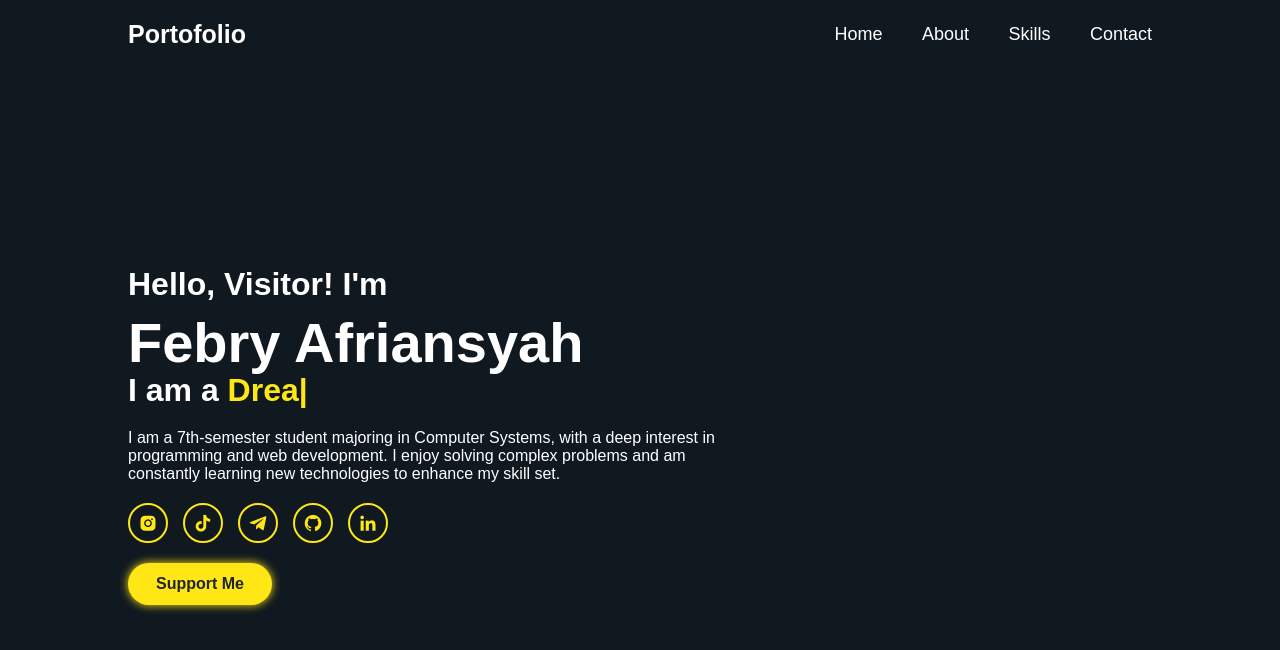
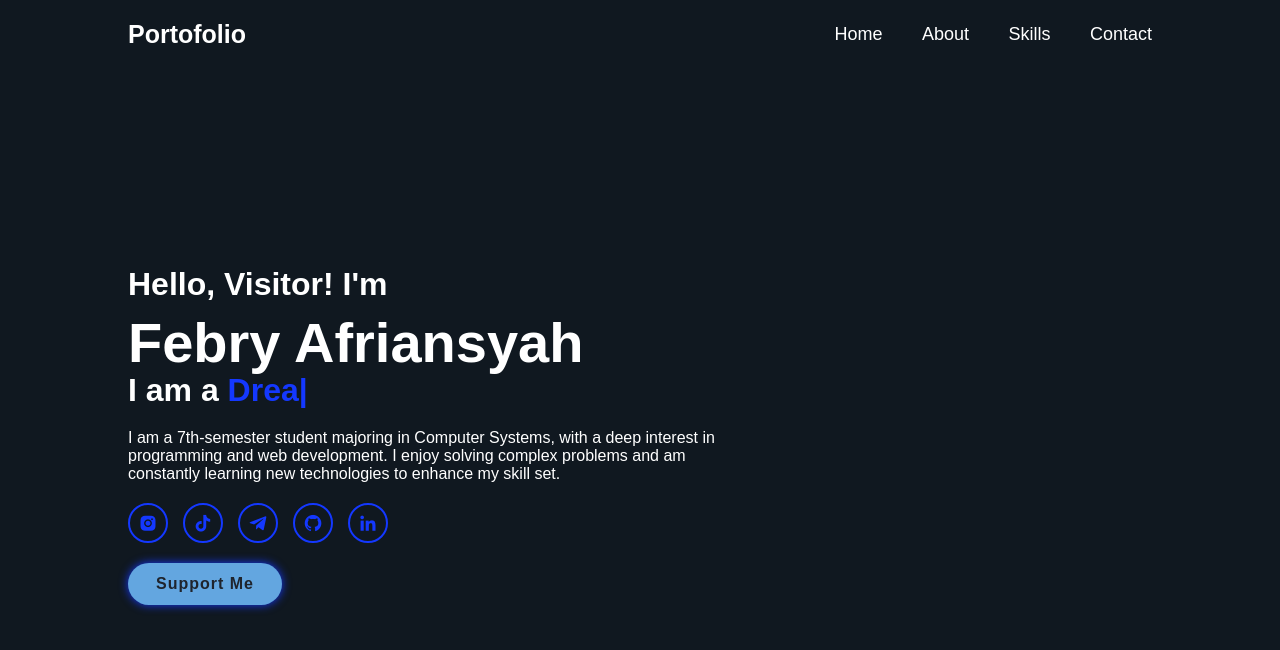
Before and after one commit to hatakecnk/hatakecnk.github.io, a plain HTML site: page index.html in a window 1280 px wide. Drawn offline with nearby package versions, Linux system fonts and the light colour scheme.

Commit message:
update style.css

```diff
--- a/css/styles.css
+++ b/css/styles.css
@@ -84,7 +84,7 @@ body {
 }
 
 .home-content h3 span {
-	color: #FEE715;
+	color: hwb(231 8% 0%);
 }
 
 .home-content h1 {
@@ -114,10 +114,10 @@ body {
 	justify-content: center;
 	align-items: center;
 	background: transparent;
-	border: 2px solid #FEE715;
+	border: 2px solid hwb(231 8% 0%);
 	border-radius: 50%;
 	font-size: 20px;
-	color: #FEE715;
+	color: hwb(231 8% 0%);
 	text-decoration: none;
 	margin-right: 15px;
 	transition: background .5s easse, color .5s ease, box-shadow .5s ease;
@@ -126,20 +126,20 @@ body {
 }
 
 .social-media a:hover {
-	background: #FEE715;
+	background: hwb(231 8% 0%);
 	color: #1f242d;
-	box-shadow: 0 0 20px #FEE715;
+	box-shadow: 0 0 20px hwb(231 8% 0%);
 }
 
 .btn {
 	display: inline-block;
 	padding: 12px 28px;
-	background: #FEE715;
+	background: hwb(208 39% 12%);
 	border-radius: 40px;
-	box-shadow: 0 0 10px #FEE715;
+	box-shadow: 0 0 10px hwb(231 8% 0%);
 	font-size: 16px;
 	color: #1f242d;
-	latter-spacing: 1px;
+	letter-spacing: 1px;
 	text-decoration: none;
 	font-weight: 600;
 	margin-top: 20px;
```
